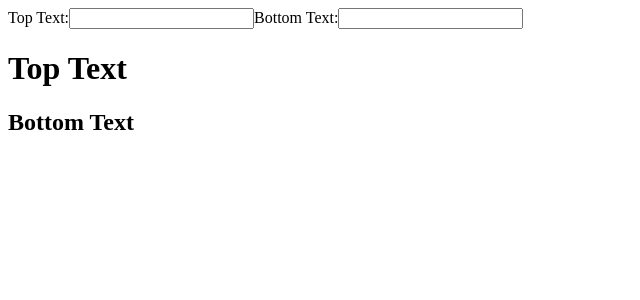
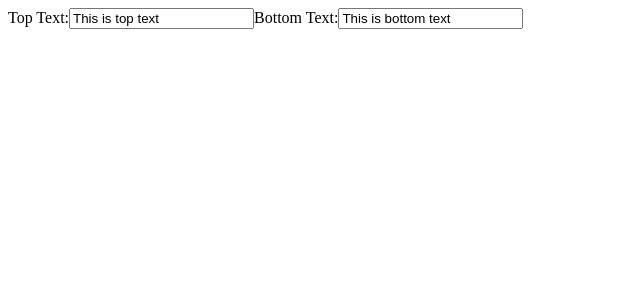
Before and after one commit to alchemy-fullstack-js-winter-2019/redux-quiz, a React app: page / in a window 1280 px wide. Shown: the top 300 px of the page, without its empty margins (0-640 px from the left). Built offline with nearby package versions, Linux system fonts and the light colour scheme.

Commit message:
text inputs rendering. changing text changes state

```diff
--- a/src/actions/text.js
+++ b/src/actions/text.js
@@ -1,5 +1,11 @@
-export const UPDATE_TEXT = 'UPDATE_TEXT';
-export const updateText = text => ({
-  type: UPDATE_TEXT,
+export const UPDATE_TOP_TEXT = 'UPDATE_TOP_TEXT';
+export const updateTopText = text => ({
+  type: UPDATE_TOP_TEXT,
   payload: text
 });
+
+export const UPDATE_BOTTOM_TEXT = 'UPDATE_BOTTOM_TEXT';
+export const updateBottomText = text => ({
+  type: UPDATE_BOTTOM_TEXT,
+  payload: text
+});
--- a/src/components/Controls.js
+++ b/src/components/Controls.js
@@ -1,23 +1,24 @@
 import React from 'react';
 import PropTypes from 'prop-types';
 
-function Controls({ onChange, topText, bottomText }) {
+function Controls({ onChangeTop, onChangeBottom, topText, bottomText }) {
   return (
     <>
     <label>
         Top Text:
-      <input type="text" name="topText" value={topText} onChange={onChange}/>
+      <input type="text" name="topText" value={topText} onChange={onChangeTop}/>
     </label>
     <label>
         Bottom Text:
-      <input type="text" name="bottomText" value={bottomText} onChange={onChange}/>
+      <input type="text" name="bottomText" value={bottomText} onChange={onChangeBottom}/>
     </label>
     </>
   );
 }
 
 Controls.propTypes = {
-  onChange: PropTypes.func.isRequired,
+  onChangeTop: PropTypes.func.isRequired,
+  onChangeBottom: PropTypes.func.isRequired,
   topText: PropTypes.string.isRequired,
   bottomText: PropTypes.string.isRequired
 };
--- a/src/components/Display.js
+++ b/src/components/Display.js
@@ -1,12 +1,18 @@
 import React from 'react';
+import PropTypes from 'prop-types';
 
-function Display() {
+function Display({ topText, bottomText }) {
   return (
     <>
-      <h1>Top Text</h1>
-      <h2>Bottom Text</h2>
+      <h1>{topText}</h1>
+      <h2>{bottomText}</h2>
     </>
   );
 }
 
+Display.propTypes = {
+  topText: PropTypes.string.isRequired,
+  bottomText: PropTypes.string.isRequired
+};
+
 export default Display;
--- a/src/components/app/App.js
+++ b/src/components/app/App.js
@@ -1,12 +1,10 @@
 import React from 'react';
-import Display from '../Display';
-import Controls from '../Controls';
+import TitleSubtitleEditor from '../../containers/TitleSubtitleEditor';
 
 export default function App() {
   return (
     <>
-      <Controls/>
-      <Display/>
+      <TitleSubtitleEditor />
     </>
   );
 }
--- a/src/containers/TitleSubtitleEditor.js
+++ b/src/containers/TitleSubtitleEditor.js
@@ -1,7 +1,22 @@
 import { connect } from 'react-redux';
 import Controls from '../components/Controls';
+import { getBottomText, getTopText } from '../selectors/text';
+import { updateBottomText, updateTopText } from '../actions/text';
 
 const mapStateToProps = state => ({
-    topText:
-    bottomText:
+  topText: getTopText(state),
+  bottomText: getBottomText(state)
 });
+
+const mapDispatchToProps = dispatch => ({
+  onChangeTop({ target }) {
+    dispatch(updateTopText(target.value));
+  },
+  onChangeBottom({ target }) {
+    dispatch(updateBottomText(target.value));
+  }
+});
+
+export default connect(
+  mapStateToProps, mapDispatchToProps
+)(Controls);
--- a/src/reducers/text.js
+++ b/src/reducers/text.js
@@ -1,18 +1,21 @@
-import { UPDATE_TEXT } from '../actions/text';
+import { UPDATE_TOP_TEXT, UPDATE_BOTTOM_TEXT } from '../actions/text';
 
 const initialState = {
-  text: {
-    topText: 'This is top text',
-    bottomText: 'This is bottom text'
-  }
+  topText: 'This is top text',
+  bottomText: 'This is bottom text'
 };
 
 export default function reducer(state = initialState, action) {
   switch(action.type) {
-    case UPDATE_TEXT:
+    case UPDATE_TOP_TEXT:
       return {
         ...state,
-        text: action.payload
+        topText: action.payload
+      };
+    case UPDATE_BOTTOM_TEXT:
+      return {
+        ...state,
+        bottomText: action.payload
       };
   }
   return state;
--- a/src/selectors/text.js
+++ b/src/selectors/text.js
@@ -1,3 +1,7 @@
-export const getText = state => {
-  return state.text;
+export const getTopText = state => {
+  return state.topText;
 };
+
+export const getBottomText = state => {
+  return state.bottomText;
+};
```
